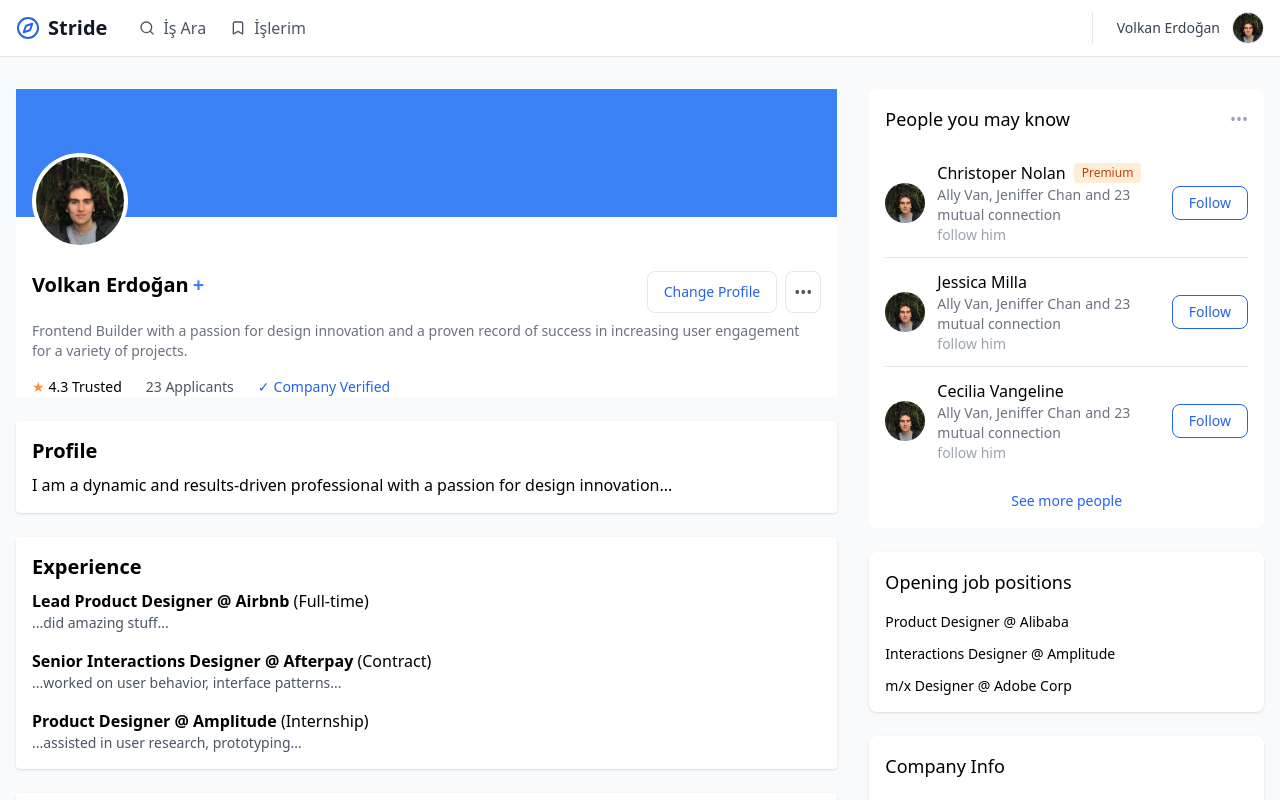
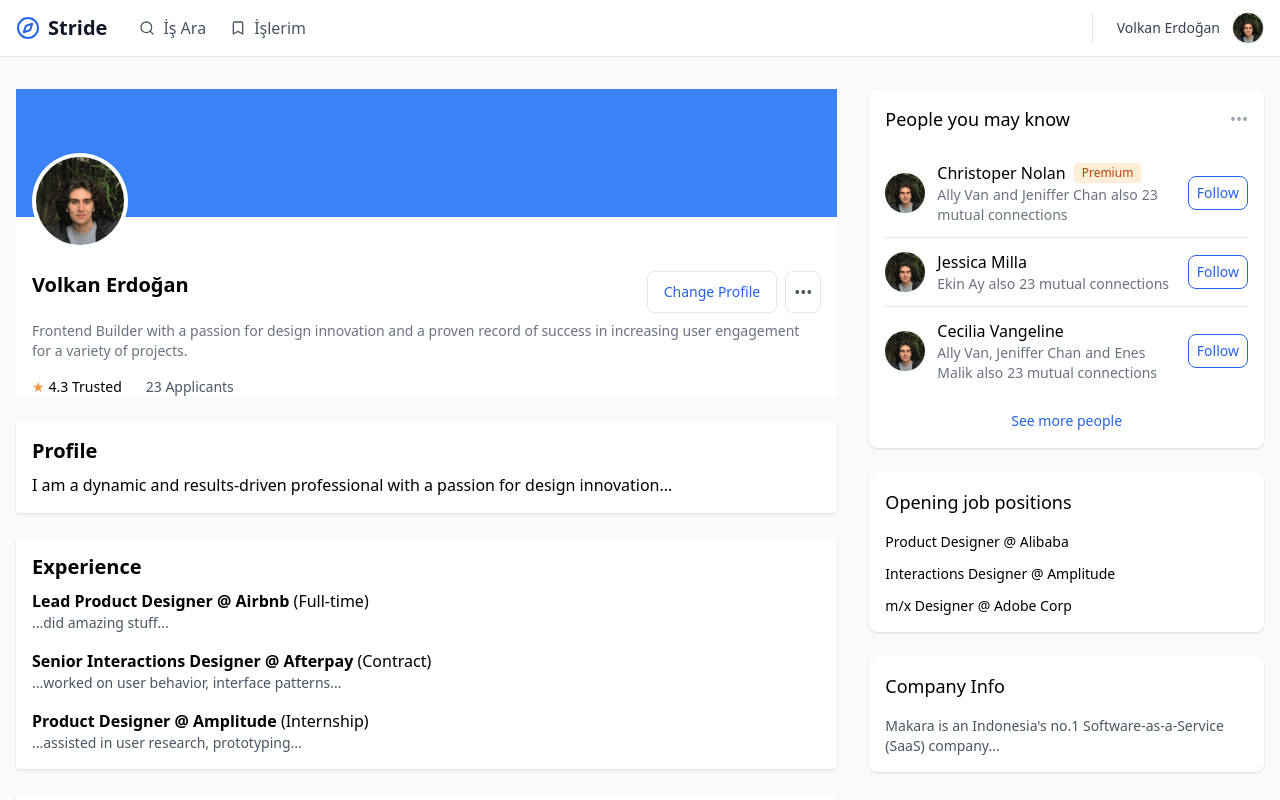
Before and after one commit to vlk34/Stride, a React (Vite) app in the folder frontend/: page /profile in a window 1280 px wide. Shown: the top 800 px of the page. Built offline with nearby package versions, Linux system fonts and the light colour scheme.

Commit message:
some fix

```diff
--- a/frontend/src/components/profileComponents/ProfileHeader.jsx
+++ b/frontend/src/components/profileComponents/ProfileHeader.jsx
@@ -30,7 +30,6 @@
           <div className="flex justify-between items-start">
             <h1 className="text-xl font-semibold flex items-center gap-1">
               Volkan Erdoğan
-              <span className="text-blue-500">+</span>
             </h1>
             <div className="flex gap-2">
               <button className="px-4 py-2 text-sm bg-white border border-gray-200 rounded-lg text-blue-600">
@@ -56,10 +55,6 @@
             <div className="text-gray-600">
               23 Applicants
             </div>
-            <div className="flex items-center text-blue-600">
-              <span className="mr-1">✓</span>
-              <span>Company Verified</span>
-            </div>
           </div>
         </div>
       </div>
--- a/frontend/src/components/profileComponents/ProfileSidebar.jsx
+++ b/frontend/src/components/profileComponents/ProfileSidebar.jsx
@@ -1,7 +1,7 @@
 import React from "react";
 import photo from "../../../assets/photo.jpg";
 
-const PeopleCard = ({ name, avatar, isPremium, mutualConnections }) => {
+const PeopleCard = ({ name, avatar, isPremium, mutualConnections, mutualConnectionNames }) => {
   return (
     <div className="flex items-center justify-between py-3">
       <div className="flex items-center gap-3">
@@ -20,16 +20,26 @@
               </span>
             )}
           </div>
-          <div className="text-sm text-gray-500">
-            <span>Ally Van, Jeniffer Chan</span>
-            <span className="mx-1">and</span>
-            <span>{mutualConnections} mutual connection</span>
+          <div className="text-sm text-gray-500 pr-2">
+            {mutualConnectionNames.map((name, index) => (
+              <React.Fragment key={index}>
+                {index > 0 && index === mutualConnectionNames.length - 1 && (
+                  <span className="mx-1">and</span>
+                )}
+                {index > 0 && index < mutualConnectionNames.length - 1 && (
+                  <span>, </span>
+                )}
+                <span>{name}</span>
+              </React.Fragment>
+            ))}
+            <span className="mx-1">also</span>
+            <span>{mutualConnections} mutual connections</span>
           </div>
-          <span className="text-sm text-gray-400">follow him</span>
+
         </div>
       </div>
 
-      <button className="px-4 py-1.5 text-sm text-blue-600 border border-blue-600 rounded-lg hover:bg-blue-50">
+      <button className="px-2 py-1.5 text-sm text-blue-600 border border-blue-600 rounded-lg hover:bg-blue-50">
         Follow
       </button>
     </div>
@@ -42,18 +52,21 @@
       name: "Christoper Nolan",
       avatar: "/api/placeholder/40/40",
       isPremium: true,
+      mutualConnectionNames: ["Ally Van", "Jeniffer Chan"],
       mutualConnections: 23
     },
     {
       name: "Jessica Milla",
       avatar: "/api/placeholder/40/40",
       isPremium: false,
+      mutualConnectionNames: ["Ekin Ay"],
       mutualConnections: 23
     },
     {
       name: "Cecilia Vangeline",
       avatar: "/api/placeholder/40/40",
       isPremium: false,
+      mutualConnectionNames: ["Ally Van", "Jeniffer Chan", "Enes Malik"],
       mutualConnections: 23
     }
   ];
@@ -61,7 +74,7 @@
   return (
     <div className="space-y-6">
       {/* People you may know section */}
-      <div className="bg-white rounded-lg p-4">
+      <div className="bg-white rounded-lg p-4 shadow">
         <div className="flex justify-between items-center mb-4">
           <h3 className="text-lg font-medium">People you may know</h3>
           <button className="text-gray-400">•••</button>
```
